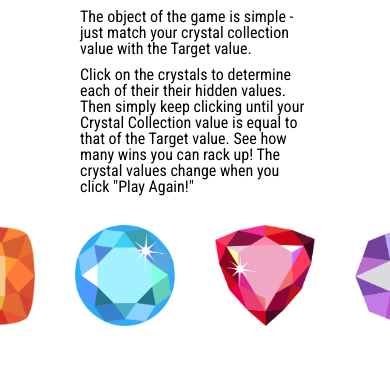
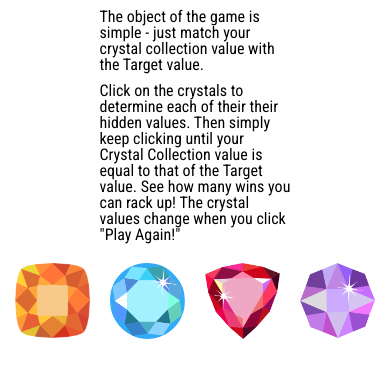
Before and after one commit to pierceforfears/Crystals-Collector-Game, a plain HTML site: page index.html in a window 390 px wide. Shown: the part 275-641 px from the top of the page. Drawn offline with nearby package versions, Linux system fonts and the light colour scheme; a web font is replaced by a local one.

Commit message:
adding media query for small screens

```diff
--- a/assets/css/style.css
+++ b/assets/css/style.css
@@ -107,3 +107,24 @@ h5 {
     z-index: 100;
     background-color: #fff;
 }
+/*
+  These rules take effect when the browser's width
+  is either 640px or less.
+*/
+
+@media screen and (max-width: 640px){
+    /* General */
+    body {
+        width: 100%;
+    }
+
+    .main {
+        width: 90%;
+        padding: 0;
+        margin: 0 auto;
+        min-height: 920px;
+    }
+    img {
+        width: 75px;
+        padding: 10px;
+    }
```
